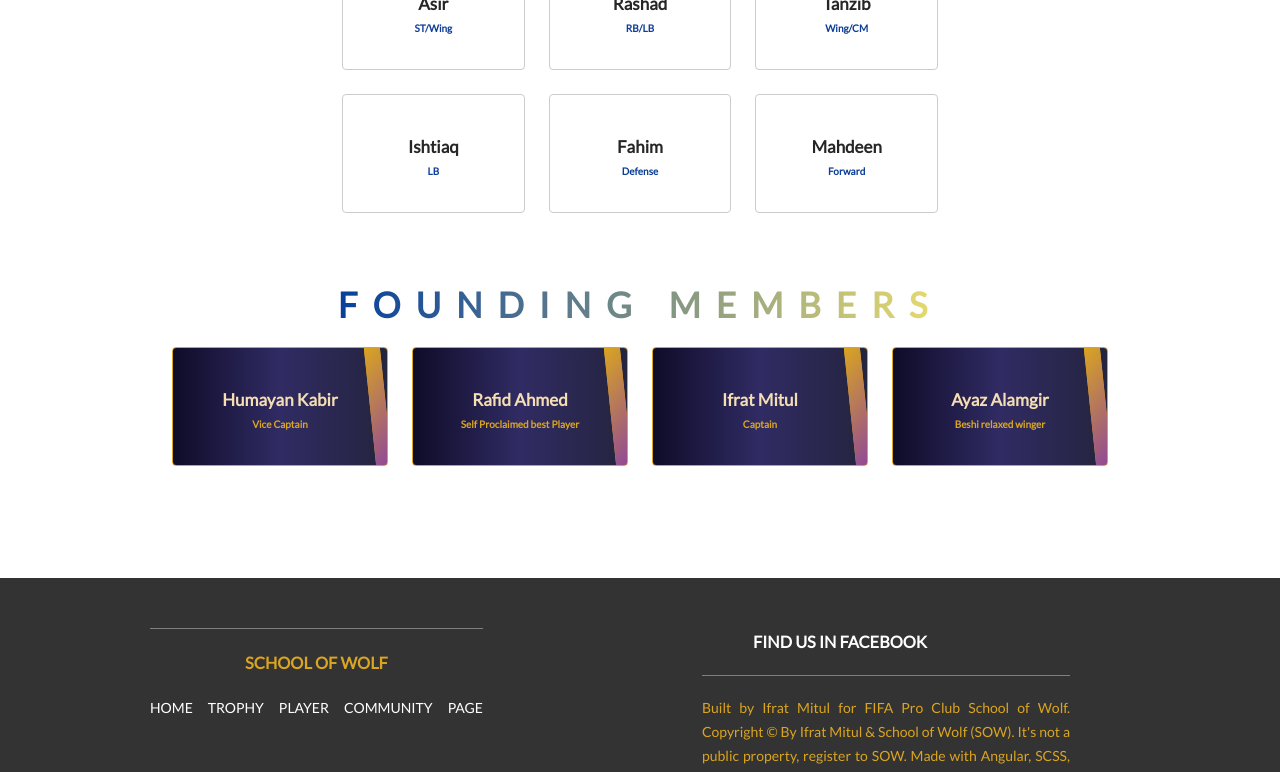
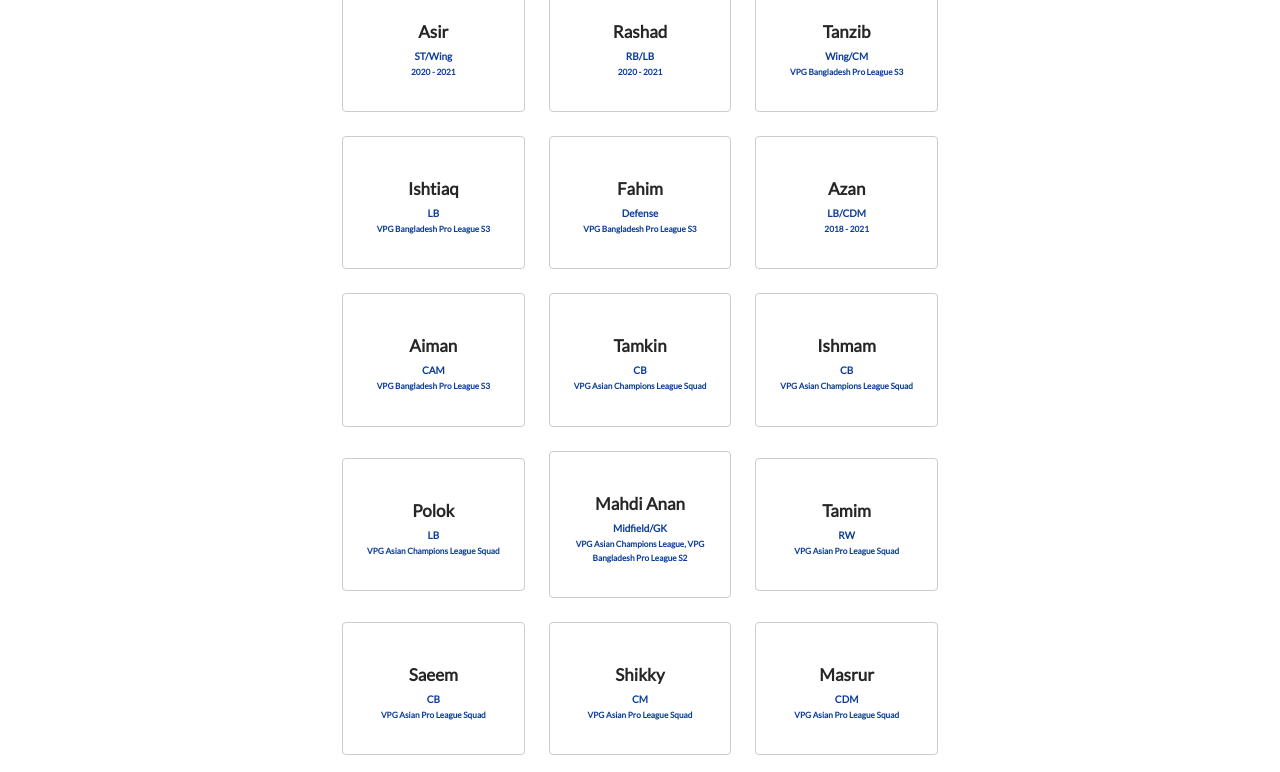
Before and after one commit to ifratmitul/Schoolofwolf_website_angular, an Angular app: page /players in a window 1280 px wide. Shown: the part 660-1432 px from the top of the page. Built offline with nearby package versions, Linux system fonts and the light colour scheme.

Commit message:
all players and tournament added

```diff
--- a/src/app/footer/footer.component.html
+++ b/src/app/footer/footer.component.html
@@ -22,9 +22,8 @@
             <h3 class="footer__title"><a class="footer__link" href="https://www.facebook.com/Schoolofwolf" target="_blank">Find Us in Facebook</a></h3>
 
             <div class="footer__copyright">
-                Built by <span class="footer__link">Ifrat Mitul</span> for FIFA Pro Club School of Wolf.
-                Copyright &copy; By Ifrat Mitul & School of Wolf (SOW). It's not a public property, register to SOW.
-                Made with Angular, SCSS, TypeScript, Firebase
+                Developed by <span class="footer__link">Ifrat Mitul</span> for FIFA Pro Club School of Wolf.
+                Copyright &copy; All right reserved. Made with Angular, SCSS, TypeScript
             </div>
         </div>
     </div>
--- a/src/app/fouders/fouders.component.html
+++ b/src/app/fouders/fouders.component.html
@@ -1,7 +1,7 @@
 <a class="card4">
 
     <h3>{{founders.name}}</h3>
-    <h4>{{founders.position}}</h4>
+
     <!-- <h4>Status: {player.active ? 'Action' : 'meh'}</h4> -->
     <div class="dimmer"></div>
     <div class="go-corner" href="#">
--- a/src/app/home/home.component.html
+++ b/src/app/home/home.component.html
@@ -7,6 +7,7 @@
     <h1 class="heading-primary">
         <span class="heading-primary-main">School of Wolf</span>
         <span class="heading-primary-sub">Where legends play!</span>
+        <span class="heading-primary-sub">2017 - 2021</span>
     </h1>
 </div>
 
@@ -31,7 +32,8 @@
             <p class="paragraph">{{story}}</p>
                 <h3 class="heading-tertiary">Competitive Journey</h3>
             <p class="paragraph">
-                {{comJ}} See more about our <a routerLink="/players" class="a__link">Players</a> & <a routerLink="/awards" class="a__link">Awards</a>
+                {{comJ}} See more about all the <a routerLink="/players" class="a__link">Players </a>
+                who played with us in every tournament we played & the <a routerLink="/awards" class="a__link">Awards</a> we were awarded.
             </p>
         </div>
         <div class="col-1-of-2">
--- a/src/app/home/home.component.ts
+++ b/src/app/home/home.component.ts
@@ -10,7 +10,7 @@ export class HomeComponent implements OnInit {
   constructor() { }
 
   story = ' This club was founded by 3 members of Battlefield playing Clan Bad Company. Rafid Ahmed, Humayan Kabir & Ifrat Mitul by the name of Boca Senioor and later adopted the name School of Wolf. Our 4th Member was Ayaz Alamgir. After the failure of BFV we adopted FIFA as our main game. Rafid Ahmed parted his way from the club to be cool and Mr.Alamgir is warming the bench of some other team right now !'
-  comJ = 'We started our journey in competitive gaming in 2018 with the inclusion of few new players notably Shamim Arefin, Azan Zaman, Ibtehaz Ahmed. In our first competitive tournaments, we played better than the other regular competitive playing team in Bangladesh FIFA Pro Club Community. After that in 2019 with the inclusion of VPG in the community and a game-changing new player Shimu we started playing at the very top level. In FIFA20 we managed to win few trophies & became runners-up in the VPG BD Season 1 by qualifying for Asian Champions League. With the Inclusion of few more BD Pro club legends like Gazi & Rashad we aim to do better both on the National & International stage in the upcoming years.'
+  comJ = 'We started our journey in competitive gaming in 2018 with the inclusion of few new players notably Shamim Arefin, Azan Zaman, Ibtehaz Ahmed. In our first competitive tournaments, we played better than the other regular competitive playing team in Bangladesh FIFA Pro Club Community. After that in 2019 with the inclusion of VPG in the community and a game-changing new player Shimu we started playing at the very top level. In FIFA20 we managed to win few trophies & became runners-up in the VPG BD Season 1 by qualifying for Asian Champions League. With the Inclusion of few more BD Pro club legends like Gazi & Rashad we tried do better both on the National & International stage. But as all the good thing come to an end we will not be participating in any competitive tournament after VPG Bangladesh Pro League Season 3.'
   ngOnInit(): void {
   }
 
--- a/src/app/players/player-item/player-item.component.html
+++ b/src/app/players/player-item/player-item.component.html
@@ -8,6 +8,7 @@
 
     <h3>{{player.name}}</h3>
     <h4>{{player.position}}</h4>
+    <h5 *ngIf="player.honorableMention">{{player.honorableMention}}</h5>
     <!-- <h4>Status: {player.active ? 'Action' : 'meh'}</h4> -->
     <div class="dimmer"></div>
     <div class="go-corner" href="#">
--- a/src/app/players/players.component.html
+++ b/src/app/players/players.component.html
@@ -6,7 +6,7 @@
         </h2>
         <p class="player-para">
         Our players are heart & soul of this club. Our team contains few of the best player in their position in <a class="a__link" href="https://www.facebook.com/groups/121505188187549" target="_blank">Bangladesh Pro Club Community</a>.
-
+        Here are the list of players who played with us regularly or only in a tournament we played in.
         </p>
         <p class="player-para"> We are always looking for new player for our club, if you have the quality to play alongside legends of the community feel free to contact us <a href="https://www.facebook.com/Schoolofwolf" class="a__link" target="_blank">here</a></p>
 </div>
--- a/src/app/players/players.component.ts
+++ b/src/app/players/players.component.ts
@@ -9,18 +9,30 @@ export class PlayersComponent implements OnInit {
 
 
   playerList = [
-    { id:0, name:'Mitul', active: true, position:'CB/RB' },
-    { id:1, name:'H.Kabir', active: true, position:'CAM/CM/Wing' },
-    { id:2, name:'Gazi', active: true, position:'CB/CDM' },
-    { id:3, name:'Shimu', active: true, position:'CB/CDM' },
-    { id:4, name:'Arefin', active: true, position:'CM/CDM' },
-    { id:5, name:'Akash', active: true, position:'ST/Wing' },
-    { id:6, name:'Asir', active: true, position:'ST/Wing' },
-    { id:7, name:'Rashad', active: true, position:'RB/LB' },
-    { id:8, name:'Tanzib', active: true, position:'Wing/CM' },
-    { id:9, name:'Ishtiaq', active: true, position:'LB' },
-    { id:10, name:'Fahim', active: true, position:'Defense' },
-    { id:11, name:'Mahdeen', active: true, position:'Forward' },
+    { honorableMention: '2017 - 2021', id:0, name:'Mitul', active: true, position:'CB/RB' },
+    { honorableMention: '2017 - 2021', id:1, name:'H.Kabir', active: true, position:'CAM/CM/Wing' },
+    { honorableMention: '2020 - 2021', id:2, name:'Gazi', active: true, position:'CB/CDM' },
+    { honorableMention: '2019 - 2021', id:3, name:'Shimu', active: true, position:'CB/CDM' },
+    { honorableMention: '2018 - 2021', id:4, name:'Arefin', active: true, position:'CM/CDM' },
+    { honorableMention: '2018 - 2021', id:5, name:'Akash', active: true, position:'ST/Wing' },
+    { honorableMention: '2020 - 2021', id:6, name:'Asir', active: true, position:'ST/Wing' },
+    { honorableMention: '2020 - 2021', id:7, name:'Rashad', active: true, position:'RB/LB' },
+    { honorableMention: 'VPG Bangladesh Pro League S3', id:8, name:'Tanzib', active: true, position:'Wing/CM' },
+    { honorableMention: 'VPG Bangladesh Pro League S3', id:9, name:'Ishtiaq', active: true, position:'LB' },
+    { honorableMention: 'VPG Bangladesh Pro League S3', id:10, name:'Fahim', active: true, position:'Defense' },
+    { honorableMention: '2018 - 2021', id:10, name:'Azan', active: true, position:'LB/CDM' },
+    { honorableMention: 'VPG Bangladesh Pro League S3', id:10, name:'Aiman', active: true, position:'CAM' },
+
+
+    { honorableMention: 'VPG Asian Champions League Squad', id:11, name:'Tamkin', active: true, position:'CB' },
+    { honorableMention: 'VPG Asian Champions League Squad', id:11, name:'Ishmam', active: true, position:'CB' },
+    { honorableMention: 'VPG Asian Champions League Squad', id:11, name:'Polok', active: true, position:'LB' },
+    { honorableMention: 'VPG Asian Champions League, VPG Bangladesh Pro League S2', id:11, name:'Mahdi Anan', active: true, position:'Midfield/GK' },
+    { honorableMention: 'VPG Asian Pro League Squad', id:10, name:'Tamim', active: true, position:'RW' },
+    { honorableMention: 'VPG Asian Pro League Squad', id:10, name:'Saeem', active: true, position:'CB' },
+    { honorableMention: 'VPG Asian Pro League Squad', id:10, name:'Shikky', active: true, position:'CM' },
+    { honorableMention: 'VPG Asian Pro League Squad', id:10, name:'Masrur', active: true, position:'CDM' },
+    { honorableMention: 'VPG Asian Pro League Squad', id:10, name:'Jholok', active: true, position:'ST' },
 
 ]
 
```
